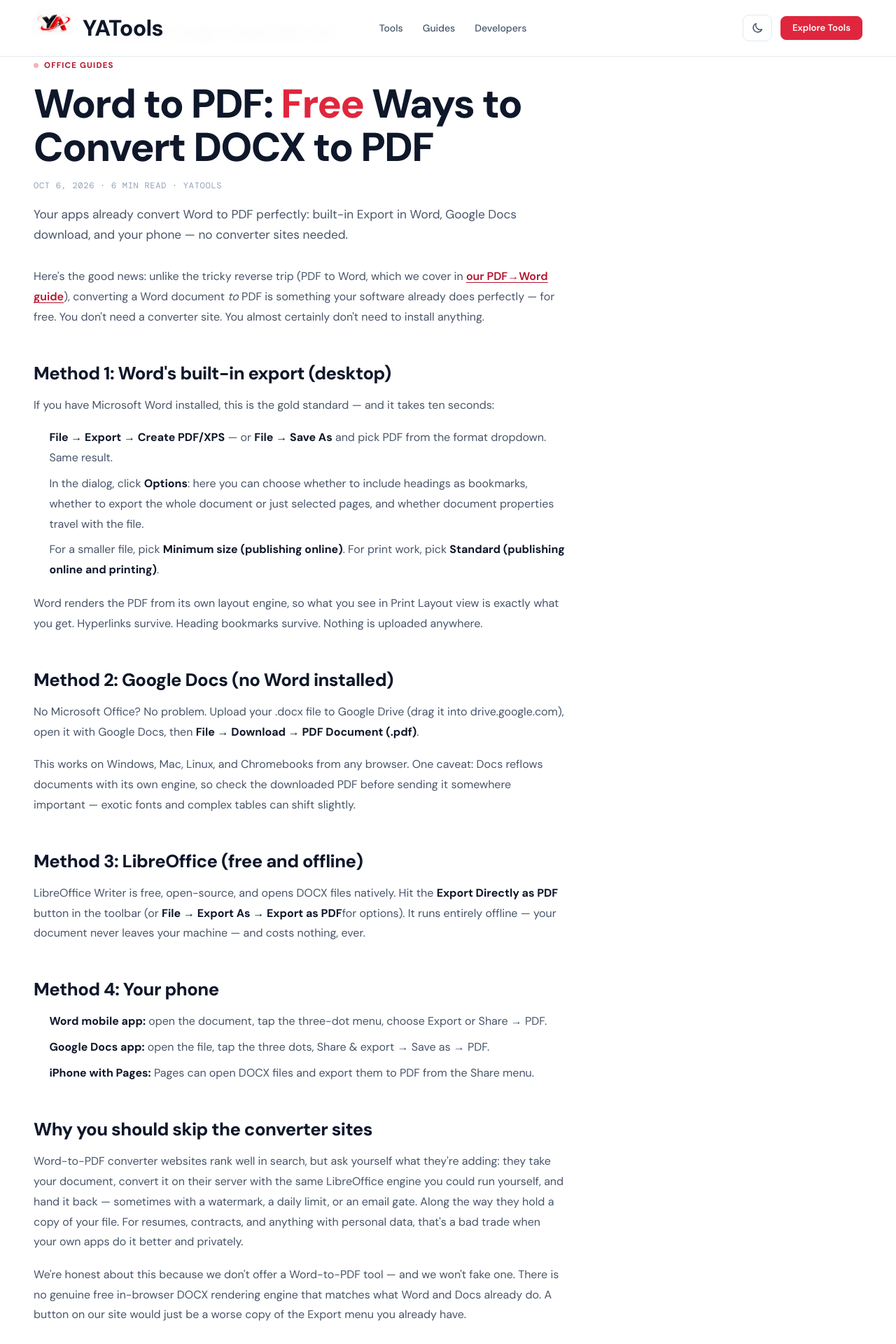
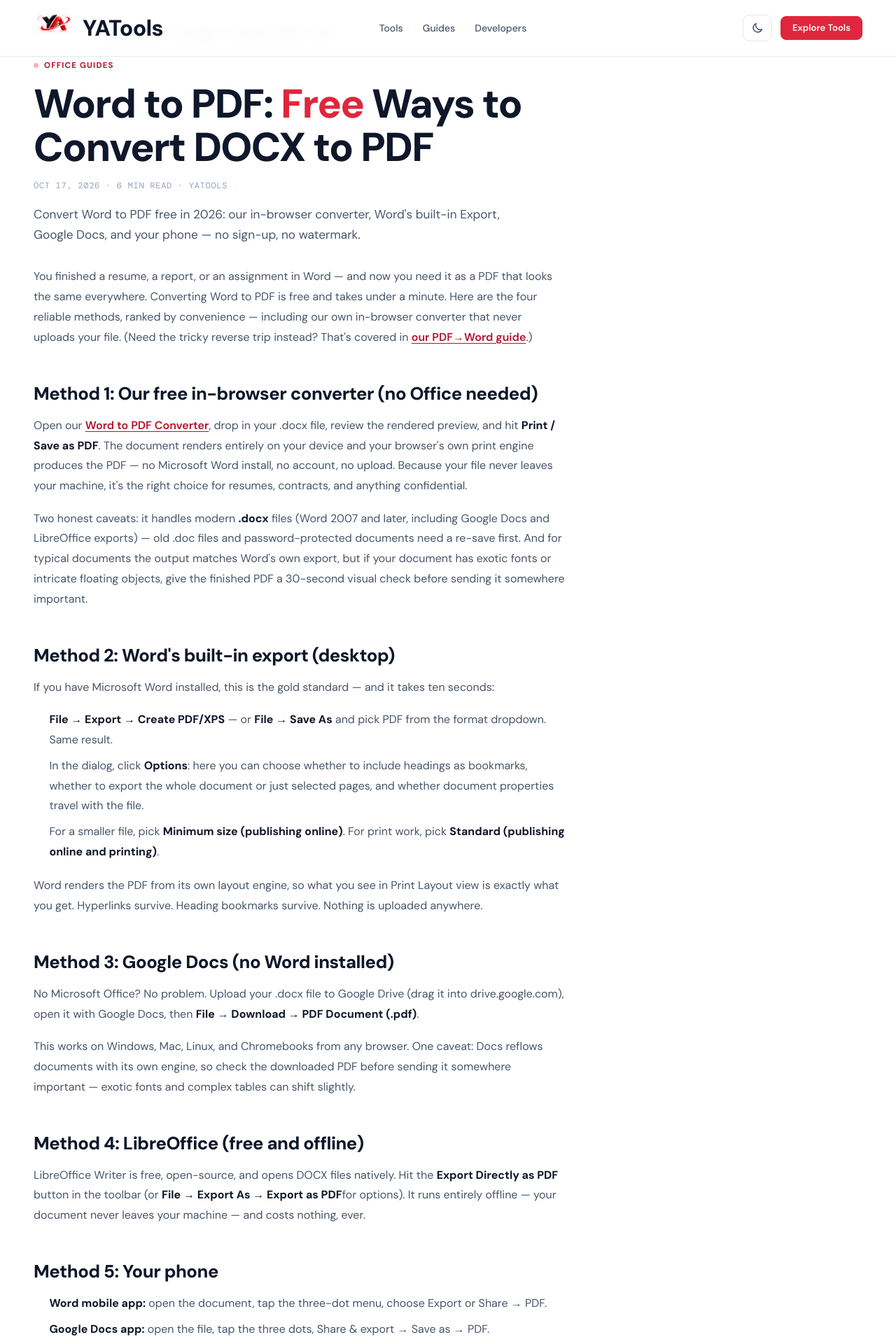
Before and after one commit to pitafiyasir1-a11y/yatools, a Next.js app: page /blog/word-to-pdf in a window 1280 px wide. Shown: the top 1920 px of the page at 70% size. Built offline with nearby package versions, Linux system fonts and the light colour scheme.

Commit message:
Refresh blog post: word-to-pdf

```diff
--- a/app/blog/excel-to-pdf/page.tsx
+++ b/app/blog/excel-to-pdf/page.tsx
@@ -4,7 +4,7 @@
 import Breadcrumbs from "@/components/Breadcrumbs";
 import { postBySlug, articleJsonLd, POSTS } from "../posts";
 
-const post = postBySlug("excel-to-pdf-converter")!;
+const post = postBySlug("excel-to-pdf")!;
 
 export const metadata = pageMeta({
   title: "Excel to PDF: Convert Spreadsheets, Keep Formatting",
--- a/app/blog/pdf-to-word/page.tsx
+++ b/app/blog/pdf-to-word/page.tsx
@@ -4,7 +4,7 @@
 import Breadcrumbs from "@/components/Breadcrumbs";
 import { postBySlug, articleJsonLd, POSTS } from "../posts";
 
-const post = postBySlug("pdf-to-word-converter")!;
+const post = postBySlug("pdf-to-word")!;
 
 export const metadata = pageMeta({
   title: "PDF to Word: Convert PDF to Editable Word Documents Free",
--- a/app/blog/posts.ts
+++ b/app/blog/posts.ts
@@ -64,7 +64,7 @@
     tags: ["PDF", "How-to"],
   },
   {
-    slug: "pdf-to-word-converter",
+    slug: "pdf-to-word",
     title: "PDF to Word: How to Convert PDF to Editable Word Documents Free",
     excerpt:
       "Convert PDF to editable Word documents for free with Google Docs, Word, or LibreOffice — plus why true PDF→Word is harder than it looks.",
@@ -74,17 +74,17 @@
     tags: ["PDF", "Office", "How-to"],
   },
   {
-    slug: "word-to-pdf-converter",
+    slug: "word-to-pdf",
     title: "Word to PDF: Free Ways to Convert DOCX to PDF",
     excerpt:
-      "Your apps already convert Word to PDF perfectly: built-in Export in Word, Google Docs download, and your phone — no converter sites needed.",
-    date: "2026-10-06",
-    dateLabel: "Oct 6, 2026",
+      "Convert Word to PDF free in 2026: our in-browser converter, Word's built-in Export, Google Docs, and your phone — no sign-up, no watermark.",
+    date: "2026-10-17",
+    dateLabel: "Oct 17, 2026",
     readTime: "6 min read",
     tags: ["PDF", "Office", "How-to"],
   },
   {
-    slug: "excel-to-pdf-converter",
+    slug: "excel-to-pdf",
     title: "Excel to PDF: Convert Spreadsheets Without Losing Formatting",
     excerpt:
       "Stop cut-off columns and tiny text: the print-to-PDF page setup that makes Excel and Google Sheets export clean, readable PDFs.",
--- a/app/blog/word-to-pdf/page.tsx
+++ b/app/blog/word-to-pdf/page.tsx
@@ -4,12 +4,12 @@
 import Breadcrumbs from "@/components/Breadcrumbs";
 import { postBySlug, articleJsonLd, POSTS } from "../posts";
 
-const post = postBySlug("word-to-pdf-converter")!;
+const post = postBySlug("word-to-pdf")!;
 
 export const metadata = pageMeta({
   title: "Word to PDF: Free Ways to Convert DOCX to PDF",
   description:
-    "Convert Word to PDF for free with the built-in Export in Word, Google Docs, and your phone — no shady converter sites, no watermark, no sign-up.",
+    "Convert Word to PDF free in 2026: our in-browser converter, Word's built-in Export, Google Docs, or your phone — no sign-up, no watermark, no shady sites.",
   path: `/blog/${post.slug}`,
   keywords: [
     "word to pdf free",
@@ -37,8 +37,8 @@
     a: "Hyperlinks survive Word's built-in PDF export and Google Docs' download. Bookmarks created from heading styles survive too, as long as you export with 'Create bookmarks using headings' enabled (it's under Options in the Save As dialog on desktop Word).",
   },
   {
-    q: "Why doesn't YATools offer a Word-to-PDF converter?",
-    a: "Because the free options built into Word, Google Docs, and every phone are already better than anything we could ship. Rendering DOCX files faithfully requires a full document engine — there is no genuine free in-browser one. A site like ours could only offer you a worse copy of what your apps already do.",
+    q: "Does YATools offer a Word-to-PDF converter?",
+    a: "Yes — our free Word to PDF Converter renders your .docx right in your browser and saves it as a PDF through your browser's print dialog. Nothing is uploaded, so it's safe for resumes and contracts. Typical documents come out matching Word's own export; for documents with exotic fonts or complex floating objects, desktop Word's built-in Export still gives the highest fidelity.",
   },
 ];
 
@@ -50,7 +50,7 @@
       <JsonLd
         data={articleJsonLd(
           post,
-          "Convert Word to PDF for free with the built-in Export in Word, Google Docs, and your phone — no shady converter sites, no watermark, no sign-up."
+          "Convert Word to PDF free in 2026: our in-browser converter, Word's built-in Export, Google Docs, or your phone — no sign-up, no watermark, no shady sites."
         )}
       />
       <JsonLd data={faqJsonLd(faqs)} />
@@ -95,16 +95,36 @@
 
         <article className="prose-neu" style={{ maxWidth: 760, marginTop: 32 }}>
           <p>
-            Here&apos;s the good news: unlike the tricky reverse trip (PDF to
-            Word, which we cover in{" "}
-            <Link href="/blog/pdf-to-word">our PDF→Word guide</Link>),
-            converting a Word document <em>to</em> PDF is something your
-            software already does perfectly — for free. You don&apos;t need a
-            converter site. You almost certainly don&apos;t need to install
-            anything.
+            You finished a resume, a report, or an assignment in Word — and now
+            you need it as a PDF that looks the same everywhere. Converting
+            Word to PDF is free and takes under a minute. Here are the four
+            reliable methods, ranked by convenience — including our own
+            in-browser converter that never uploads your file. (Need the tricky
+            reverse trip instead? That&apos;s covered in{" "}
+            <Link href="/blog/pdf-to-word">our PDF→Word guide</Link>.)
           </p>
 
-          <h2>Method 1: Word&apos;s built-in export (desktop)</h2>
+          <h2>Method 1: Our free in-browser converter (no Office needed)</h2>
+          <p>
+            Open our <Link href="/tools/word-to-pdf-converter">Word to PDF
+            Converter</Link>, drop in your .docx file, review the rendered
+            preview, and hit <strong>Print / Save as PDF</strong>. The document
+            renders entirely on your device and your browser&apos;s own print
+            engine produces the PDF — no Microsoft Word install, no account, no
+            upload. Because your file never leaves your machine, it&apos;s the
+            right choice for resumes, contracts, and anything confidential.
+          </p>
+          <p>
+            Two honest caveats: it handles modern <strong>.docx</strong> files
+            (Word 2007 and later, including Google Docs and LibreOffice
+            exports) — old .doc files and password-protected documents need a
+            re-save first. And for typical documents the output matches
+            Word&apos;s own export, but if your document has exotic fonts or
+            intricate floating objects, give the finished PDF a 30-second
+            visual check before sending it somewhere important.
+          </p>
+
+          <h2>Method 2: Word&apos;s built-in export (desktop)</h2>
           <p>
             If you have Microsoft Word installed, this is the gold standard —
             and it takes ten seconds:
@@ -133,7 +153,7 @@
             Heading bookmarks survive. Nothing is uploaded anywhere.
           </p>
 
-          <h2>Method 2: Google Docs (no Word installed)</h2>
+          <h2>Method 3: Google Docs (no Word installed)</h2>
           <p>
             No Microsoft Office? No problem. Upload your .docx file to Google
             Drive (drag it into drive.google.com), open it with Google Docs,
@@ -146,7 +166,7 @@
             exotic fonts and complex tables can shift slightly.
           </p>
 
-          <h2>Method 3: LibreOffice (free and offline)</h2>
+          <h2>Method 4: LibreOffice (free and offline)</h2>
           <p>
             LibreOffice Writer is free, open-source, and opens DOCX files
             natively. Hit the <strong>Export Directly as PDF</strong> button in
@@ -155,7 +175,7 @@
             leaves your machine — and costs nothing, ever.
           </p>
 
-          <h2>Method 4: Your phone</h2>
+          <h2>Method 5: Your phone</h2>
           <ul>
             <li>
               <strong>Word mobile app:</strong> open the document, tap the
@@ -183,11 +203,15 @@
             privately.
           </p>
           <p>
-            We&apos;re honest about this because we don&apos;t offer a
-            Word-to-PDF tool — and we won&apos;t fake one. There is no genuine
-            free in-browser DOCX rendering engine that matches what Word and
-            Docs already do. A button on our site would just be a worse copy
-            of the Export menu you already have.
+            That&apos;s exactly why our own{" "}
+            <Link href="/tools/word-to-pdf-converter">Word to PDF Converter</Link>{" "}
+            runs entirely in your browser: your .docx is rendered on your
+            device and saved through your browser&apos;s print engine — no
+            upload, no server holding a copy, no account. For the highest
+            fidelity on complex documents with unusual fonts or floating
+            objects, Word&apos;s own Export still wins; for everyday resumes,
+            reports, and assignments, the in-browser route is instant and
+            private.
           </p>
 
           <h2>Building PDFs from scratch instead</h2>
@@ -249,7 +273,7 @@
 
         <div style={{ marginTop: 44 }}>
           <SectionHead label="Keep exploring" title={<>Related <em>tools</em></>} />
-          <RelatedTools slugs={["text-to-pdf", "image-to-pdf", "merge-pdf", "compress-pdf"]} />
+          <RelatedTools slugs={["word-to-pdf-converter", "text-to-pdf", "image-to-pdf", "merge-pdf"]} />
         </div>
 
         <hr className="sec-rule" style={{ margin: "44px 0" }} />
```
